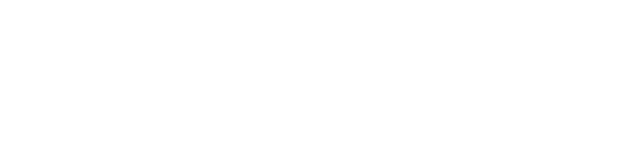
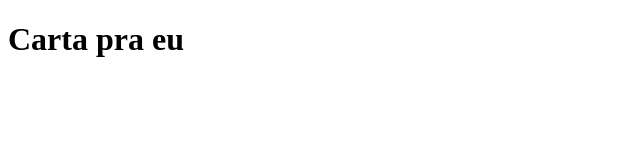
Before and after one commit to BOLOTAcamioneiro/Com-amor-Vinicius, a plain HTML site: page index.html in a window 1280 px wide. Shown: the whole page, without its empty margins (0-640 px from the left). Drawn offline with Linux system fonts and the light colour scheme.

Commit message:
criamos o titulo

```diff
--- a/index.html
+++ b/index.html
@@ -4,9 +4,9 @@ BR">
 <head>
     <meta charset="UTF-8">
     <meta name="viewport" content="width=device-width, initial-scale=1.0">
-    <title>Document</title>
+    <title>É Nois Q Tá</title>
 </head>
 <body>
-
+    <h1>Carta pra eu</h1>
 </body>
 </html>
```
